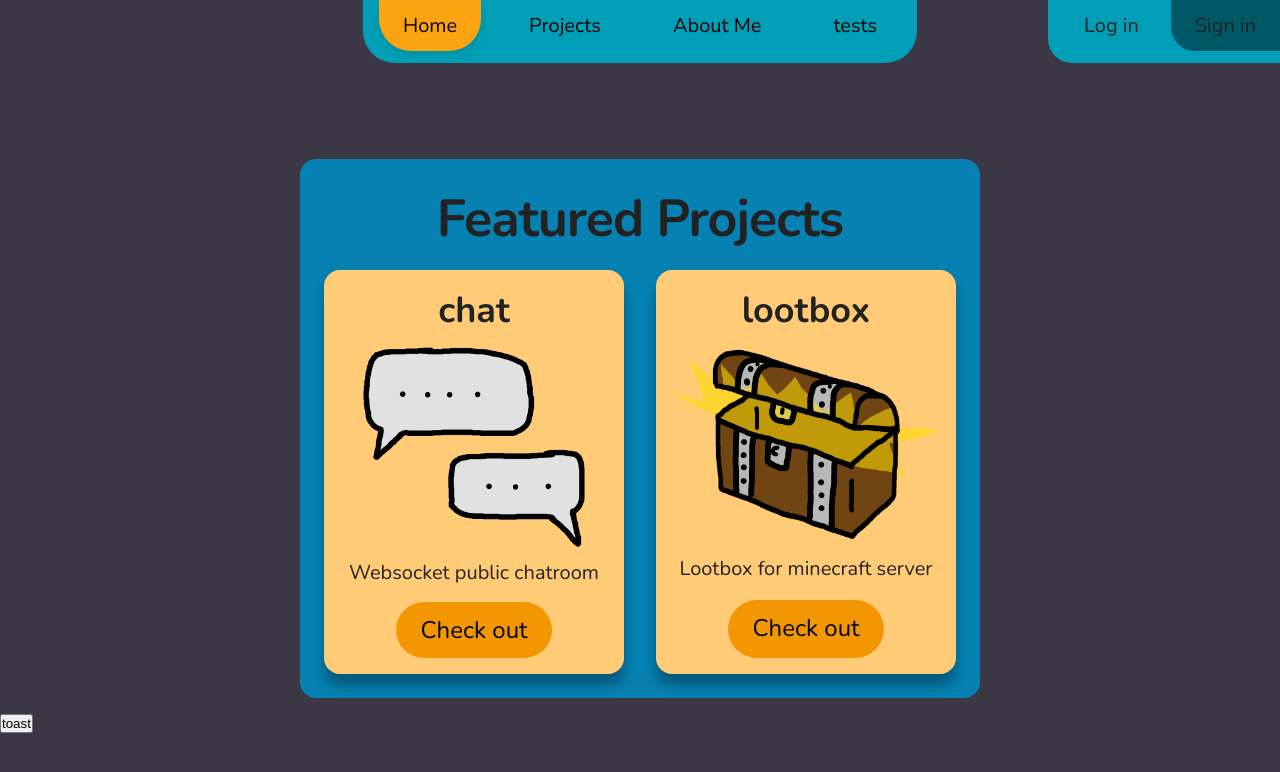
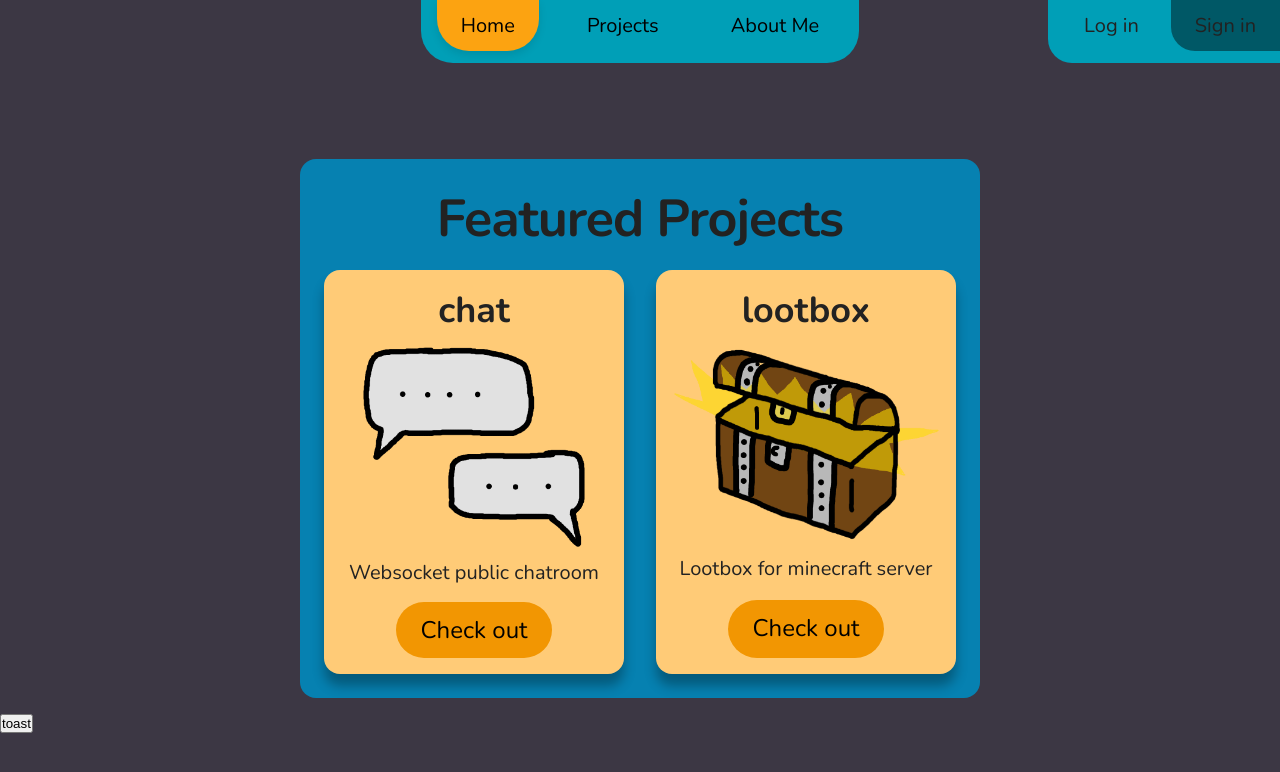
Before and after one commit to Makolin0/MakoNet, a React (Vite) app: page / in a window 1280 px wide. Shown: the top 772 px of the page. Built offline with nearby package versions, Linux system fonts and the light colour scheme.

Commit message:
clear console.log

```diff
--- a/src/components/Index/FeaturedList.jsx
+++ b/src/components/Index/FeaturedList.jsx
@@ -6,8 +6,6 @@ import classes from "./FeaturedList.module.css";
 const FEATURED_DATA = FEATURED;
 
 export default function FeaturedList() {
-	console.log("FEATURED_DATA");
-	console.log(FEATURED_DATA);
 
 	return (
 		<div className={classes.container}>
@@ -15,9 +13,6 @@ export default function FeaturedList() {
 				<h1>Featured Projects</h1>
 				<ol className={classes.listContainer}>
 					{FEATURED_DATA.map((projectData, index) => {
-						console.log("index");
-						console.log(index);
-						console.log(projectData);
 						return (
 							<FeaturedProject
 								key={index}
--- a/src/components/Index/FeaturedProject.jsx
+++ b/src/components/Index/FeaturedProject.jsx
@@ -3,8 +3,6 @@ import { Link } from "react-router-dom";
 import classes from "./FeaturedList.module.css";
 
 export default function FeaturedProject({ name, description }) {
-	console.log("FeaturedProject");
-	console.log(name);
 	return (
 		<li className={classes.project}>
 			<h3>{name}</h3>
--- a/src/components/Navigation/MainNavigation.jsx
+++ b/src/components/Navigation/MainNavigation.jsx
@@ -9,8 +9,6 @@ export default function MainNavigation() {
 	const { userInfo } = useContext(UserContext);
 	const token = useRouteLoaderData("root");
 
-	console.log("userInfo");
-	console.log(userInfo);
 
 	return (
 		<div className={classes.container}>
@@ -41,15 +39,6 @@ export default function MainNavigation() {
 					end
 				>
 					About Me
-				</NavLink>
-				<NavLink
-					to="/tests"
-					className={({ isActive }) =>
-						isActive ? classes.active : classes.link
-					}
-					end
-				>
-					tests
 				</NavLink>
 			</nav>
 			{token ? (
--- a/src/components/admin/LootboxList.jsx
+++ b/src/components/admin/LootboxList.jsx
@@ -24,8 +24,6 @@ export default function LootboxList() {
 		if (response.status !== 200) {
 			toast.error("Error while sending mark info");
 		} else {
-			const responseData = await response.text();
-			console.log(responseData);
 			setLootboxList((prev) => {
 				let swapped = [...prev];
 				swapped.find((x) => x.id === id).received = true;
--- a/src/components/admin/UserList.jsx
+++ b/src/components/admin/UserList.jsx
@@ -26,8 +26,6 @@ export default function UserList() {
 		if (response.status !== 200) {
 			toast.error("Error while sending mark info");
 		} else {
-			const responseData = await response.text();
-			console.log(responseData);
 			setUserList((prev) => {
 				let swapped = [...prev];
 				swapped.find((x) => x.id === id).lootboxes += amount;
```
Also changed, not shown: src/components/Lootbox/Roulette.jsx (+0 -12 lines).
